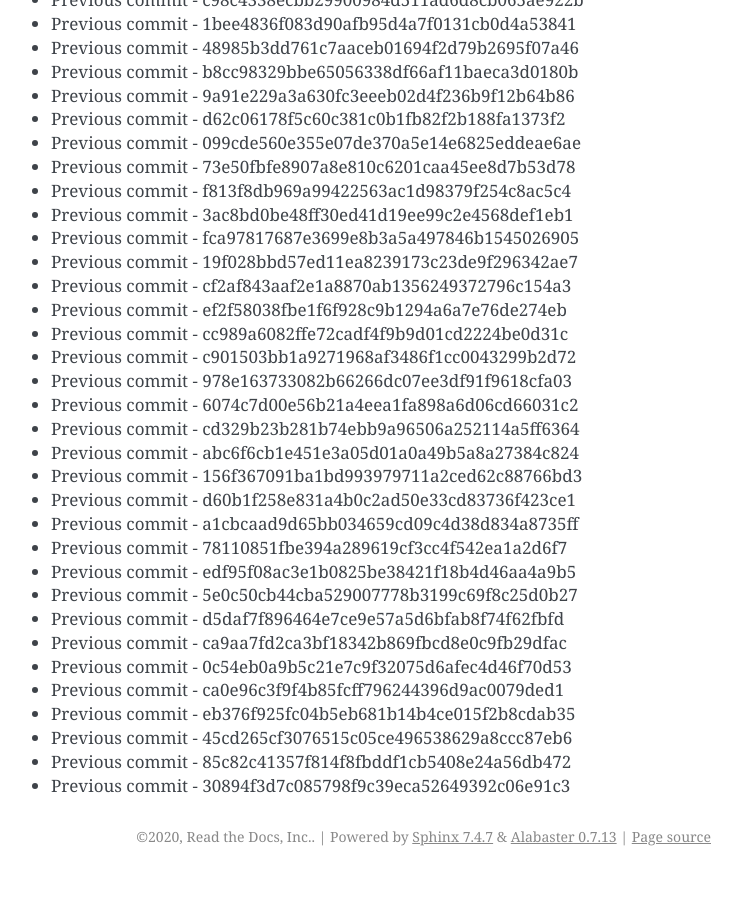
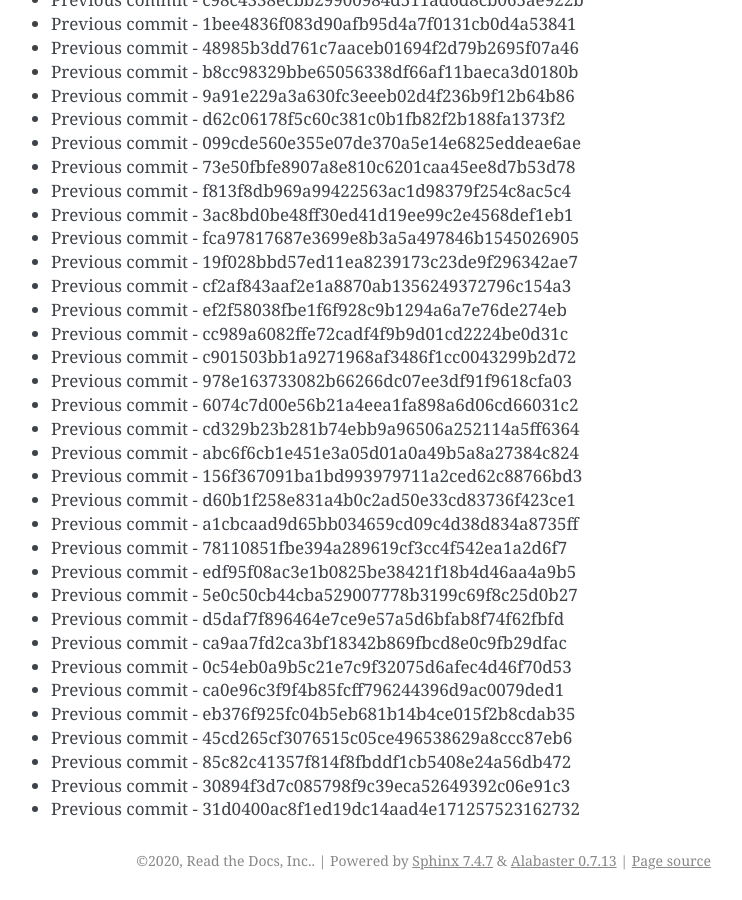
Before and after one commit to readthedocs/rtd-git-stresstest, a Sphinx documentation site: the page built from docs/updates.rst, in a window 1280 px wide and 900 px high, scrolled down 82564 px. Shown: the whole window, without its empty margins (399-1141 px from the left). Built offline with Sphinx 7.4.7, drawn with Linux system fonts in a browser that asks for light colours; before the commit the page ends 83440 px from its top, so only the background shows below that.

Commit message:
Generating commit from previous: 31d0400ac8f1ed19dc14aad4e171257523162732

```diff
--- a/docs/updates.rst
+++ b/docs/updates.rst
@@ -3501,3 +3501,4 @@ It can be tested for any performance characteristics.
 * Previous commit - 45cd265cf3076515c05ce496538629a8ccc87eb6
 * Previous commit - 85c82c41357f814f8fbddf1cb5408e24a56db472
 * Previous commit - 30894f3d7c085798f9c39eca52649392c06e91c3
+* Previous commit - 31d0400ac8f1ed19dc14aad4e171257523162732
```
